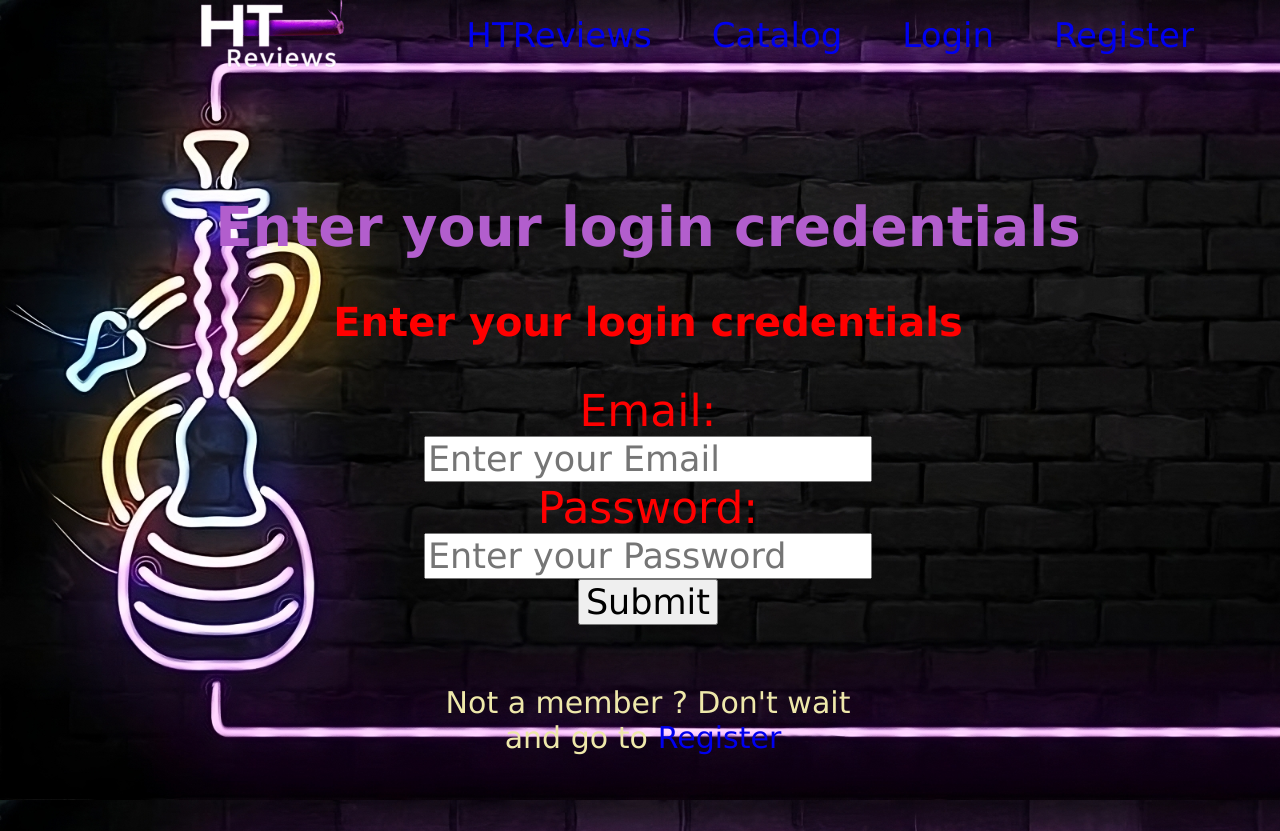
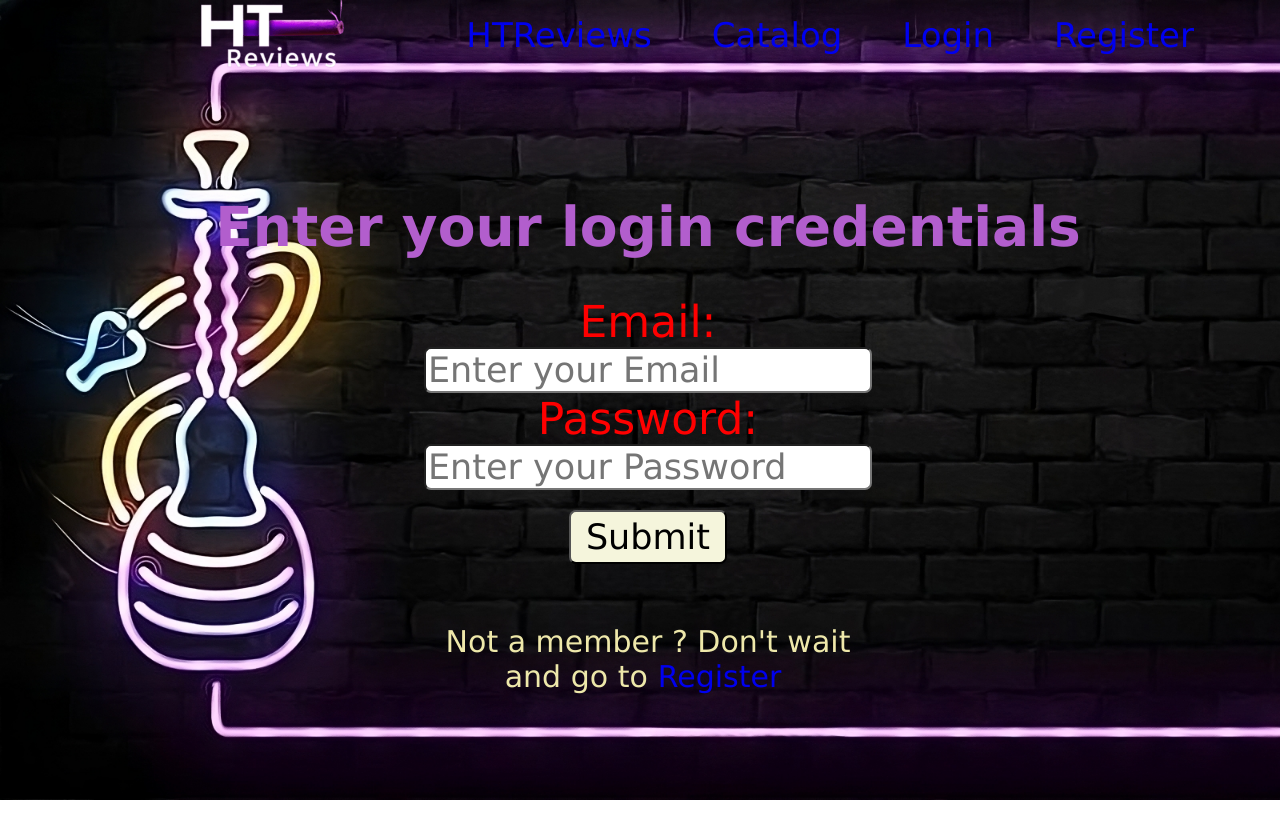
Before and after one commit to Benalgins/TB-Reviews, a React (Vite) app in the folder TB-Reviews/: page /login in a window 1280 px wide. After the commit the page ends 800 px from the top, so only its background shows below. Built offline with nearby package versions, Linux system fonts and the light colour scheme.

Commit message:
Login form CSS update

```diff
--- a/TB-Reviews/public/styles/login.css
+++ b/TB-Reviews/public/styles/login.css
@@ -8,6 +8,10 @@
 	justify-content: center;
 	align-items: center;
 }
+#loginForm {
+	display: flex;
+	flex-direction: column;
+}
 h3 {
 	font-size: 40px;
 }
@@ -16,9 +20,25 @@ label {
 }
 input {
 	font-size: 35px;
+	border-radius: 7px;
 }
 button {
 	font-size: 35px;
+	border-radius: 7px;
+	transition: 0.2s;
+	margin-top: 20px;
+
+	background-color: beige;
+	padding: 5px 15px 5px 15px;
+}
+button:hover {
+	cursor: pointer;
+	-webkit-box-shadow: 6px 6px 38px 10px rgb(178, 94, 205);
+	-moz-box-shadow: 6px 6px 38px 10px rgb(178, 94, 205);
+	box-shadow: 6px 6px 38px 10px rgb(178, 94, 205);
+
+	background-color: rgb(183, 183, 177);
+	color: rgb(249, 249, 249);
 }
 a {
 	margin: 10;
--- a/TB-Reviews/src/components/Login/Login.jsx
+++ b/TB-Reviews/src/components/Login/Login.jsx
@@ -14,7 +14,6 @@ export default function Login() {
 		<div className="login-form">
 			<div className="main">
 				<h1>Enter your login credentials</h1>
-				<h3>Enter your login credentials</h3>
 				<form id="loginForm" onSubmit={onSubmit}>
 					<label htmlFor="first">Email:</label>
 					<input
```
